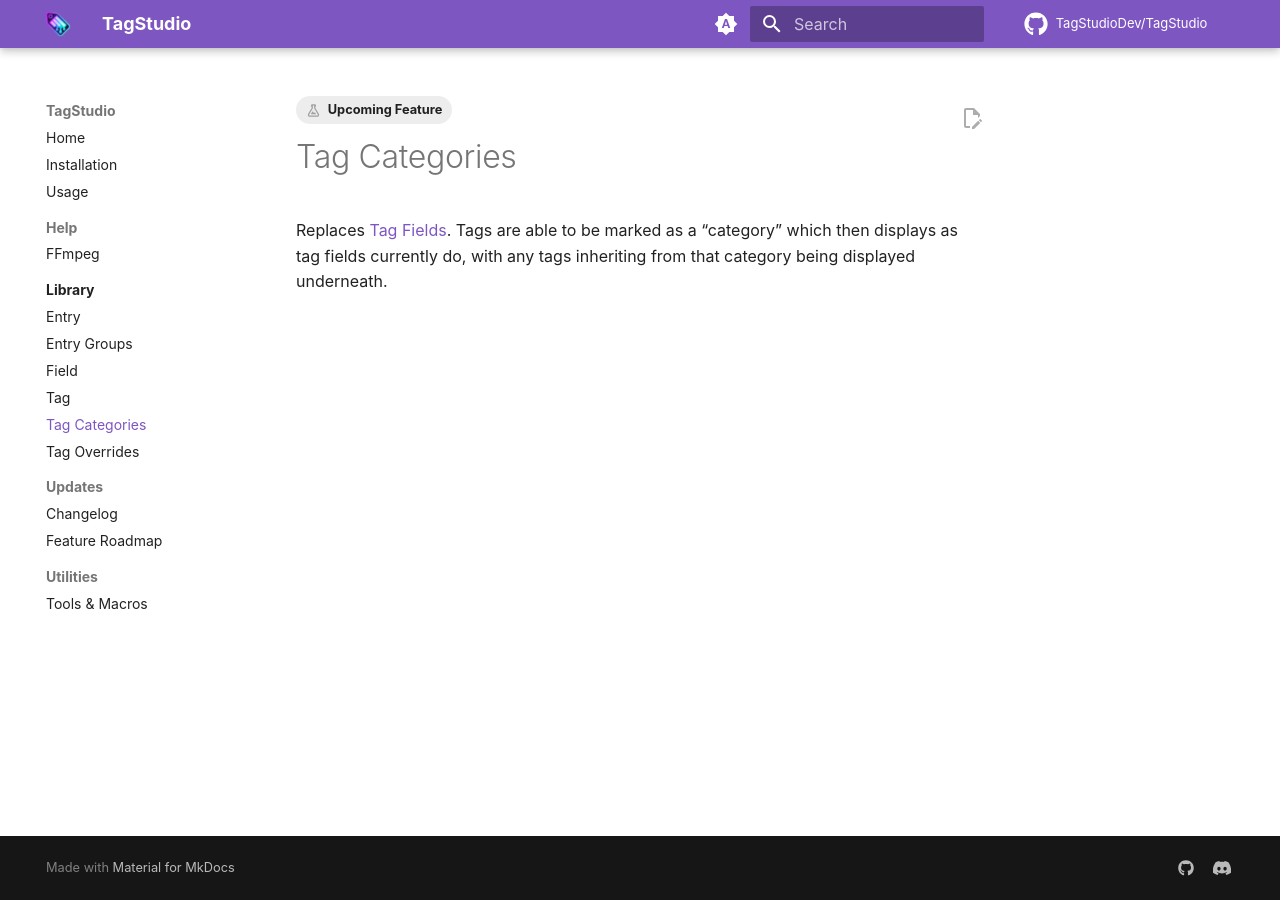
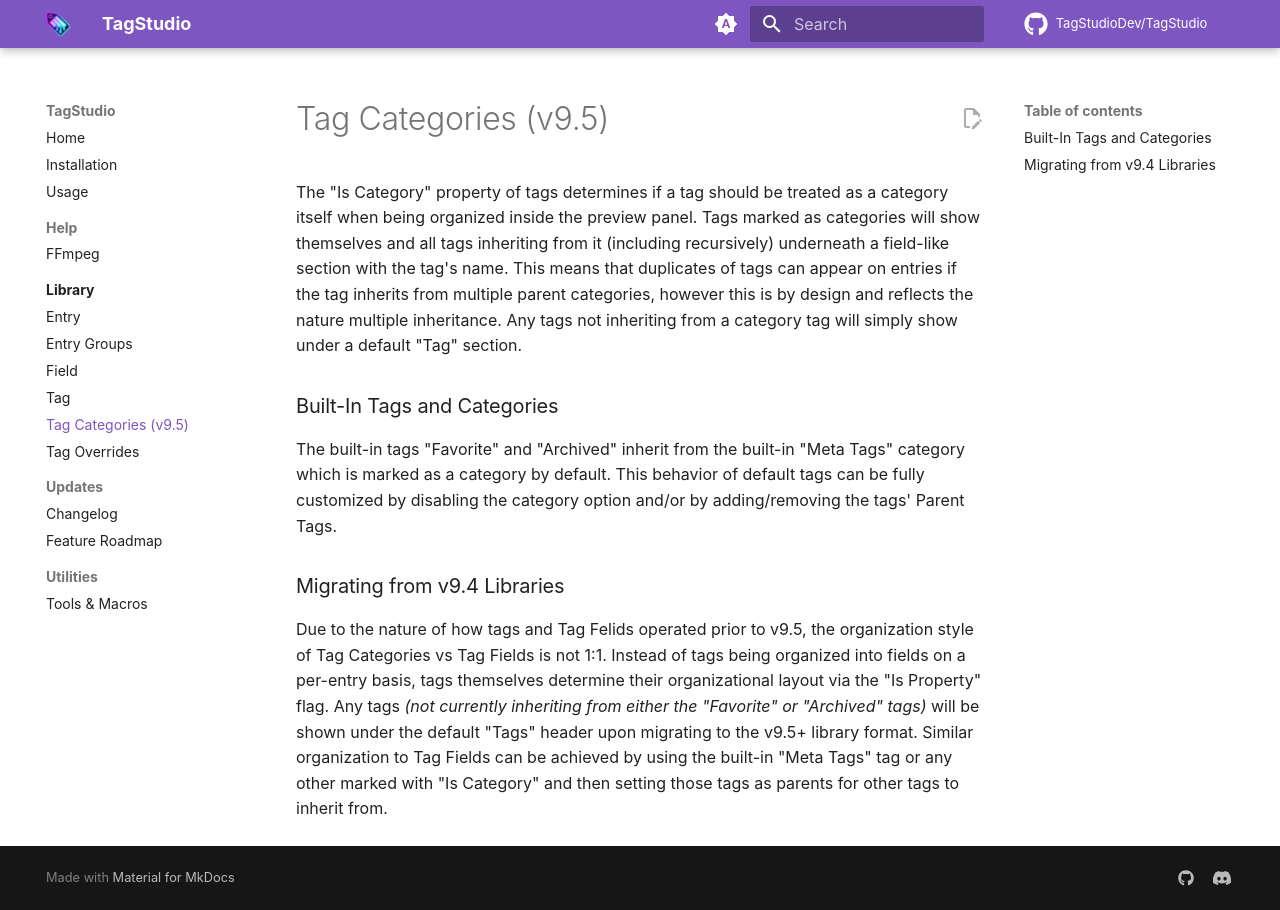
Before and after one commit to TagStudioDev/TagStudio, an MkDocs documentation site: the page built from docs/library/tag_categories.md, in a window 1280 px wide. Built offline with MkDocs 1.6.1 and Material for MkDocs 9.7.7, drawn with Linux system fonts in a browser that asks for light colours; comment, search, counter and statistics services are not loaded.

Commit message:
docs: update roadmap and docs for tag categories

```diff
--- a/docs/library/tag_categories.md
+++ b/docs/library/tag_categories.md
@@ -1,8 +1,15 @@
 ---
 tags:
-  - Upcoming Feature
 ---
 
-# Tag Categories
+# Tag Categories (v9.5)
 
-Replaces [Tag Fields](field.md#tag_box). Tags are able to be marked as a “category” which then displays as tag fields currently do, with any tags inheriting from that category being displayed underneath.
+The "Is Category" property of tags determines if a tag should be treated as a category itself when being organized inside the preview panel. Tags marked as categories will show themselves and all tags inheriting from it (including recursively) underneath a field-like section with the tag's name. This means that duplicates of tags can appear on entries if the tag inherits from multiple parent categories, however this is by design and reflects the nature multiple inheritance. Any tags not inheriting from a category tag will simply show under a default "Tag" section.
+
+### Built-In Tags and Categories
+
+The built-in tags "Favorite" and "Archived" inherit from the built-in "Meta Tags" category which is marked as a category by default. This behavior of default tags can be fully customized by disabling the category option and/or by adding/removing the tags' Parent Tags.
+
+### Migrating from v9.4 Libraries
+
+Due to the nature of how tags and Tag Felids operated prior to v9.5, the organization style of Tag Categories vs Tag Fields is not 1:1. Instead of tags being organized into fields on a per-entry basis, tags themselves determine their organizational layout via the "Is Property" flag. Any tags _(not currently inheriting from either the "Favorite" or "Archived" tags)_ will be shown under the default "Tags" header upon migrating to the v9.5+ library format. Similar organization to Tag Fields can be achieved by using the built-in "Meta Tags" tag or any other marked with "Is Category" and then setting those tags as parents for other tags to inherit from.
```
Also changed, not shown: docs/updates/roadmap.md (+4 -4 lines).
